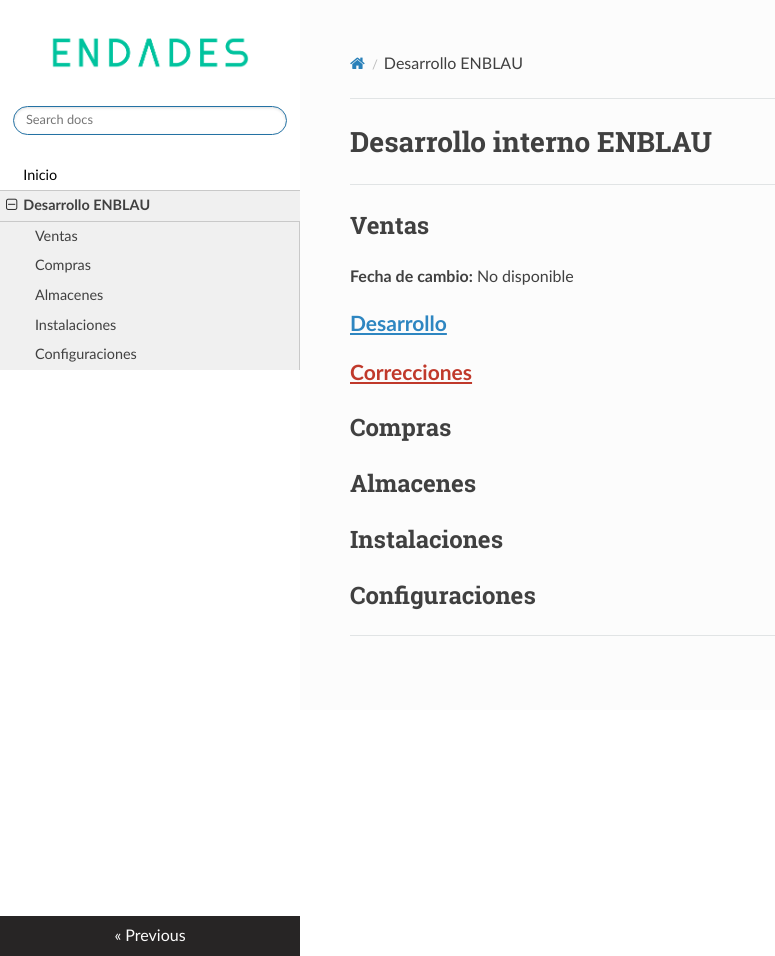
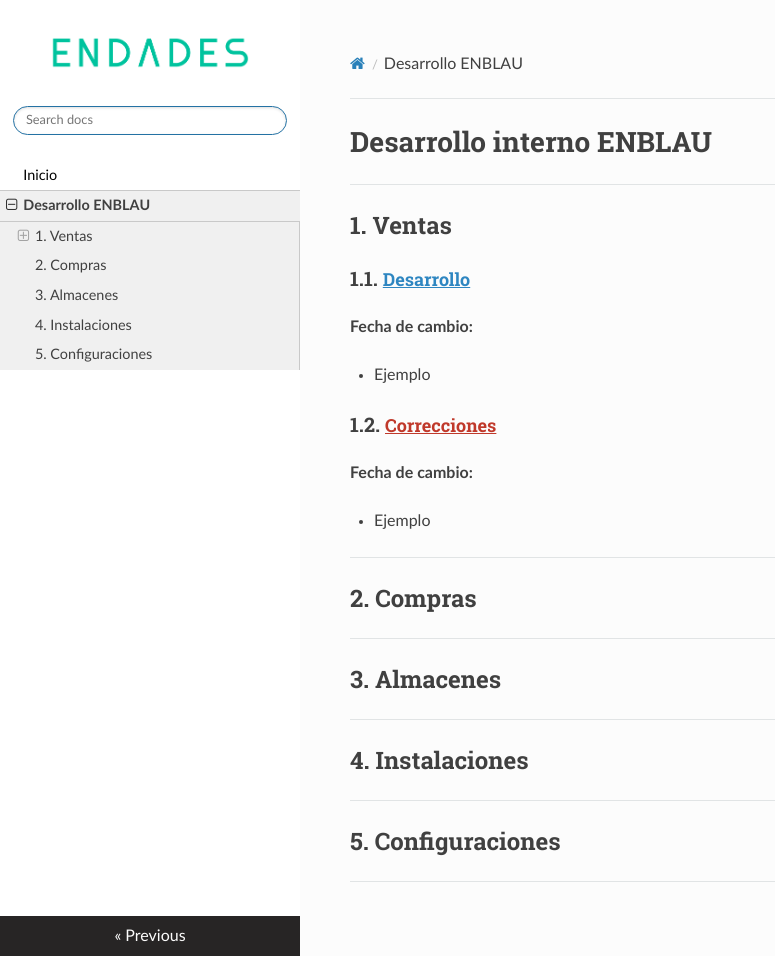
Before and after one commit to endades/Internal-documentation, an MkDocs documentation site: the page built from docs/ENBLAU_Dev.md, in a window 1280 px wide and 956 px high. Shown: the whole window, without its empty margins (0-775 px from the left). Built offline with MkDocs 1.6.1, drawn with Linux system fonts in a browser that asks for light colours; nearby versions of some CDN libraries.

Commit message:
update info ENBLAU_Dev

```diff
--- a/docs/ENBLAU_Dev.md
+++ b/docs/ENBLAU_Dev.md
@@ -2,23 +2,34 @@
 
 ---
 
-## Ventas
-**Fecha de cambio:** No disponible
+## 1. Ventas
 
-<span style="font-size:21px; font-weight:bold; color:#2E86C1; text-decoration: underline;">Desarrollo</span>
+### 1.1. <span style="font-size:18px; font-weight:bold; color:#2E86C1; text-decoration: underline;">Desarrollo</span>
 
+**Fecha de cambio:**
 
+- Ejemplo
 
-<span style="font-size:21px; font-weight:bold; color:#C0392B; text-decoration: underline;">Correcciones</span>
+### 1.2. <span style="font-size:18px; font-weight:bold; color:#C0392B; text-decoration: underline;">Correcciones</span>
 
-## Compras
+**Fecha de cambio:**
 
-## Almacenes
-
-## Instalaciones
-
-## Configuraciones
-
-
+- Ejemplo
 
 ---
+
+## 2. Compras
+
+---
+
+## 3. Almacenes
+
+---
+
+## 4. Instalaciones
+
+---
+
+## 5. Configuraciones
+
+---
```
